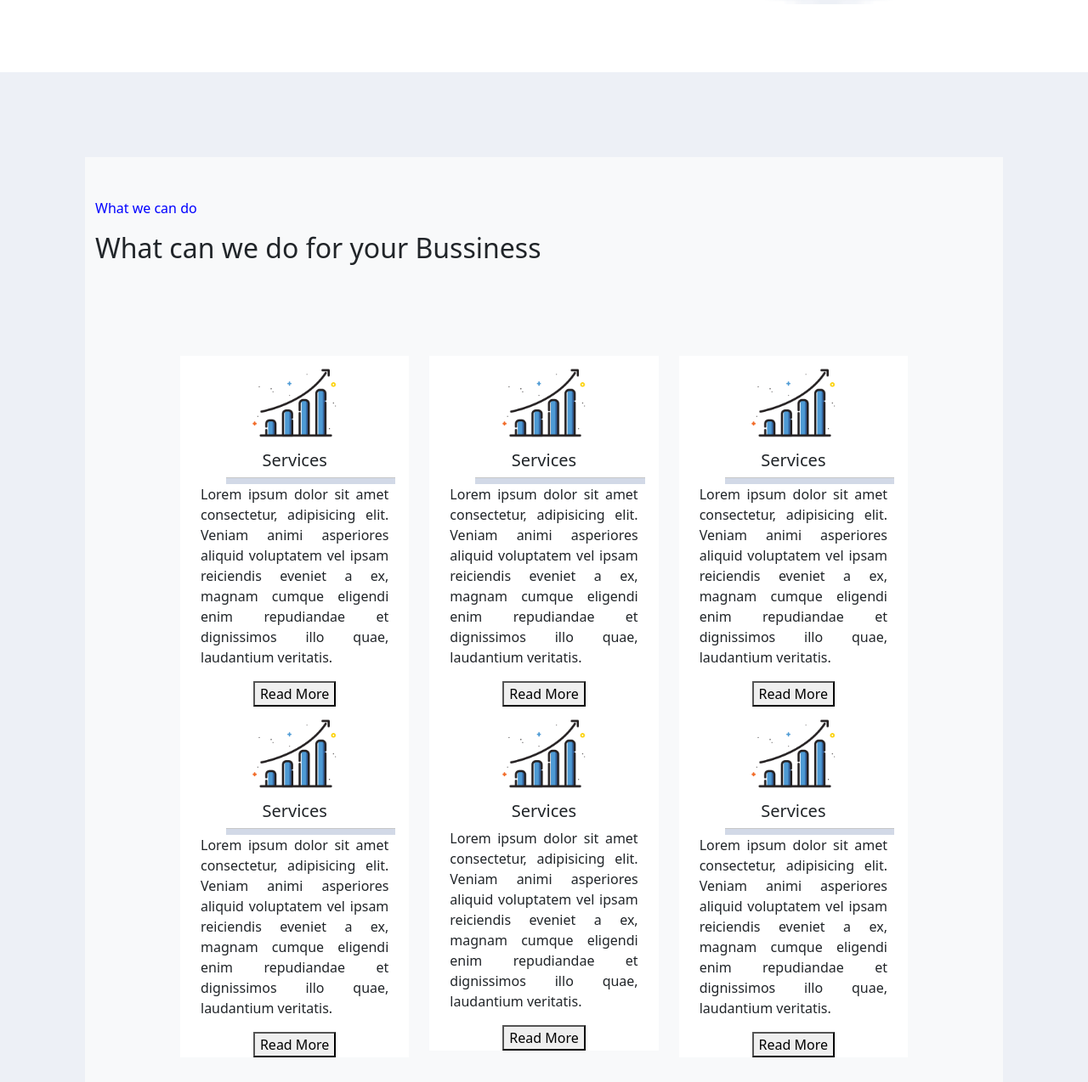
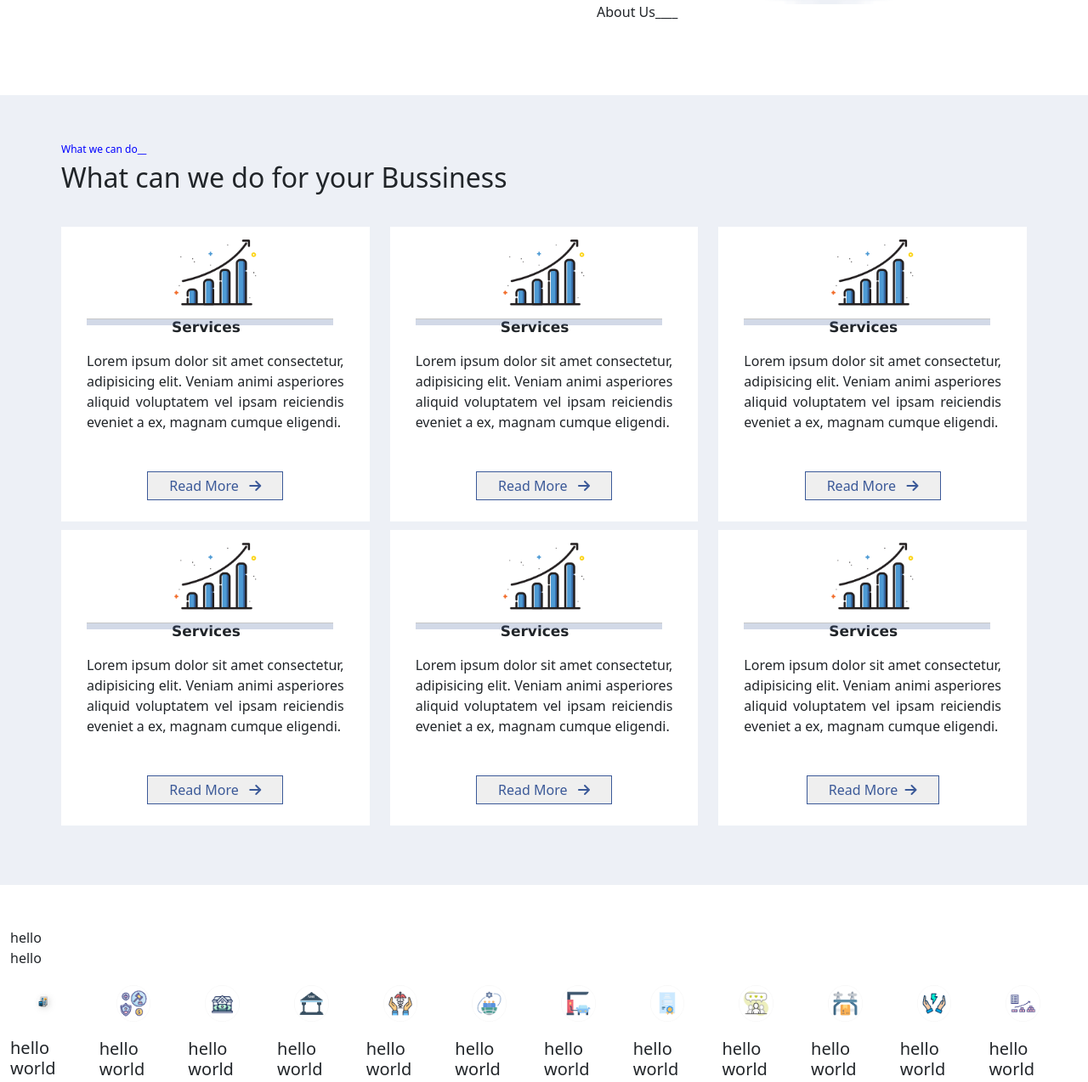
Before and after one commit to Try-with-Deepak/Bootstrap-Petra_project, a plain HTML site: page index.html in a window 1280 px wide. Shown: the part 1619-2893 px from the top of the page at 85% size. Drawn offline with nearby package versions, Linux system fonts and the light colour scheme; a web font is replaced by a local one.

Commit message:
update industry_area

```diff
--- a/index.html
+++ b/index.html
@@ -130,7 +130,7 @@
         </div>
         <div class="col back">
           <div id="flow"><img src="/images/circle.png" alt="circle"></div>
-          <h5>About Us<b>____</b></h5>
+          <h6>About Us<b>____</b></h6>
           <h4>More than 35+ years we provide IT solutions</h4>
           <p>Lorem ipsum dolor, sit amet consectetur adipisicing elit. Amet rerum sapiente temporibus est dolor id
             corporis libero maxime beatae, praesentium, enim doloremque, numquam in accusamus laboriosam laborum placeat
@@ -141,81 +141,76 @@
       </div>
     </div>
   </section>
-  <section class="differ">
-    <div class="container-fluid bg-light py-5">
-      <div class="row upper_service">
+  <section class="Bussiness_area">
+    <div class="container-fluid ">
+      <div class="row upper_Bussiness">
         <div class="col-12">
           <p>
-            <font color="blue">What we can do</font>
+            <font color="blue"><p>What we can do__</p></font>
           </p>
           <h2>What can we do for your Bussiness </h2>
         </div>
       </div>
       <div class="row row-cols-lg-3 row-cols-sm-2 row-cols-1 pad">
         <div class="col">
-          <div class="bg-white text-center py-10 px-4">
+          <div class="bg-white text-center ">
             <img src="/images/Rectangle 18@2x.png" alt="Happy Clients">
-            <h5>Services</h5>
+            <h6>Services</h6>
             <hr color="#516BA3" noshade="noshade">
             <p>Lorem ipsum dolor sit amet consectetur, adipisicing elit. Veniam animi asperiores aliquid voluptatem vel
-              ipsam reiciendis eveniet a ex, magnam cumque eligendi enim repudiandae et dignissimos illo quae,
-              laudantium veritatis.</p>
-            <button> Read More</button>
+              ipsam reiciendis eveniet a ex, magnam cumque eligendi.</p>
+            <button> Read More &nbsp; <i class="fa-solid fa-arrow-right"></i></button>
           </div>
         </div>
         <div class="col">
-          <div class="bg-white text-center py-10 px-4">
+          <div class="bg-white text-center ">
             <img src="/images/Rectangle 18@2x.png" alt="Happy Clients">
-            <h5>Services</h5>
+            <h6>Services</h6>
             <hr color="#516BA3" noshade="noshade">
             <p>Lorem ipsum dolor sit amet consectetur, adipisicing elit. Veniam animi asperiores aliquid voluptatem vel
-              ipsam reiciendis eveniet a ex, magnam cumque eligendi enim repudiandae et dignissimos illo quae,
-              laudantium veritatis.</p>
-            <button> Read More</button>
+              ipsam reiciendis eveniet a ex, magnam cumque eligendi.</p>
+            <button> Read More &nbsp; <i class="fa-solid fa-arrow-right"></i></button>
           </div>
         </div>
 
         <div class="col">
-          <div class="bg-white text-center py-10 px-4">
+          <div class="bg-white text-center">
             <img src="/images/Rectangle 18@2x.png" alt="Happy Clients">
-            <h5>Services</h5>
+            <h6>Services</h6>
             <hr color="#516BA3" noshade="noshade">
             <p>Lorem ipsum dolor sit amet consectetur, adipisicing elit. Veniam animi asperiores aliquid voluptatem vel
-              ipsam reiciendis eveniet a ex, magnam cumque eligendi enim repudiandae et dignissimos illo quae,
-              laudantium veritatis.</p>
-            <button> Read More</button>
+              ipsam reiciendis eveniet a ex, magnam cumque eligendi.</p>
+            <button> Read More &nbsp; <i class="fa-solid fa-arrow-right"></i></button>
           </div>
         </div>
         <div class="col">
-          <div class="bg-white text-center py-10 px-4">
+          <div class="bg-white text-center ">
             <img src="/images/Rectangle 18@2x.png" alt="Happy Clients">
-            <h5>Services</h5>
+            <h6>Services</h6>
             <hr color="#516BA3" noshade="noshade">
             <p>Lorem ipsum dolor sit amet consectetur, adipisicing elit. Veniam animi asperiores aliquid voluptatem vel
-              ipsam reiciendis eveniet a ex, magnam cumque eligendi enim repudiandae et dignissimos illo quae,
-              laudantium veritatis.</p>
-            <button> Read More</button>
+              ipsam reiciendis eveniet a ex, magnam cumque eligendi.</p>
+            <button> Read More &nbsp; <i class="fa-solid fa-arrow-right"></i></button>
           </div>
         </div>
         <div class="col">
-          <div class="bg-white text-center py-10 px-4">
+          <div class="bg-white text-center ">
             <img src="/images/Rectangle 18@2x.png" alt="Happy Clients">
-            <h5>Services</h5>
+            <h6>Services</h6>
+             <hr color="#516BA3" noshade="noshade">
             <p>Lorem ipsum dolor sit amet consectetur, adipisicing elit. Veniam animi asperiores aliquid voluptatem vel
-              ipsam reiciendis eveniet a ex, magnam cumque eligendi enim repudiandae et dignissimos illo quae,
-              laudantium veritatis.</p>
-            <button> Read More</button>
+              ipsam reiciendis eveniet a ex, magnam cumque eligendi.</p>
+            <button> Read More  &nbsp; <i class="fa-solid fa-arrow-right"></i></button>
           </div>
         </div>
         <div class="col">
-          <div class="bg-white text-center py-10 px-4">
+          <div class="bg-white text-center">
             <img src="/images/Rectangle 18@2x.png" alt="Happy Clients">
-            <h5>Services</h5>
+            <h6>Services</h6>
             <hr color="#516BA3" noshade="noshade">
             <p>Lorem ipsum dolor sit amet consectetur, adipisicing elit. Veniam animi asperiores aliquid voluptatem vel
-              ipsam reiciendis eveniet a ex, magnam cumque eligendi enim repudiandae et dignissimos illo quae,
-              laudantium veritatis.</p>
-            <button> Read More</button>
+              ipsam reiciendis eveniet a ex, magnam cumque eligendi.</p>
+            <button> Read More &nbsp;<i class="fa-solid fa-arrow-right"></i></button>
           </div>
         </div>
       </div>
--- a/style.css
+++ b/style.css
@@ -110,26 +110,58 @@ body {
     right: 472px;
 }
 
-.differ {
-    padding: 100px;
-    background-color: #EDF0F6;
+    /* Bussiness_area */
+
+.upper_Bussiness p{
+    padding-left: 20px;
+    margin-bottom:5px;
+    font-size: 12px;
+    color:#3B5998;
+}
+.upper_Bussiness h2{
+    padding-left: 20px;
+    padding-bottom:20px;
 }
 
-.differ hr {
-    width: 90%;
+.Bussiness_area {
+    background-color: #EDF0F6;
+    padding: 50px 40px;
+}
+
+.Bussiness_area hr {
+    width: 80%;
     margin: 0 30px;
     height: 8px;
+    position: relative;
 }
-.differ img{
-    width: 50%;
+.Bussiness_area img{
+    width: 30%;
 }
 
-.differ .pad {
-    padding: 100px;
+.Bussiness_area .pad {
+    padding: 10px 20px 10px 20px;
 }
 .pad p{
-    text-align: justify;
+    text-align:justify;
+    padding: 30px;
+}
+.pad .col h6{
+    font-size: 17px;
+    font-weight:700;
+    font-family:'Lucida Sans', 'Lucida Sans Regular', 'Lucida Grande', 'Lucida Sans Unicode', Geneva, Verdana, sans-serif;
+    position: absolute;
+    padding-left: 130px;
+}
+.pad .col{
+    /* padding-bottom: 10px; */
+    margin-bottom: 10px;
+}
 
+.pad .col button{
+    padding:4px 25px;
+    margin-bottom: 25px;
+    border:1.5px solid #3B5998;
+    color: #3B5998;
 }
 
 /* Industrial */
```
